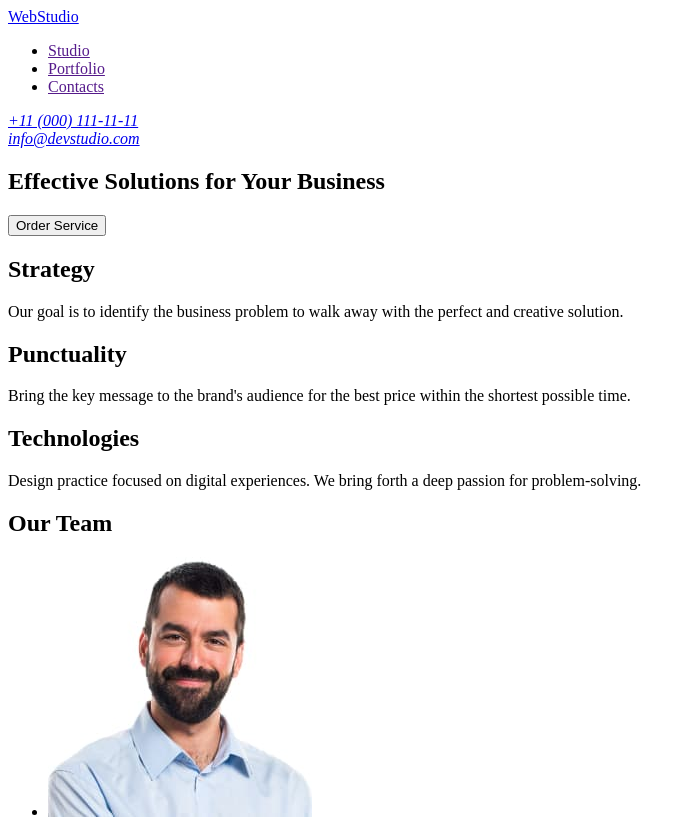
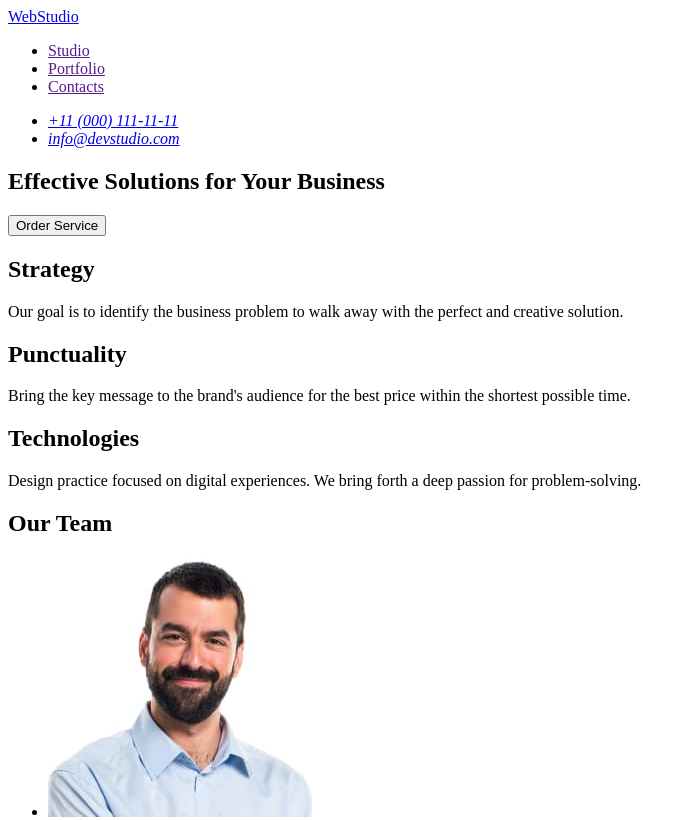
Before and after one commit to Pavlo-C/goit-markup-hw-01, a plain HTML site: page index.html in a window 1280 px wide. Shown: the top 820 px of the page, without its empty margins (0-692 px from the left). Drawn offline with Linux system fonts and the light colour scheme.

Commit message:
Add files via upload

```diff
--- a/index.html
+++ b/index.html
@@ -2,13 +2,13 @@
 <html lang="en">
   <head>
     <meta charset="utf-8" />
-    <meta name="description" content="Webstudio description meta tag content"/>
+    <meta name="description" content="Webstudio description meta tag content" />
     <title>Effective Solutions for Your Business</title>
   </head>
   <body>
     <header>
+      <nav>
         <a href="./index.html">WebStudio</a>
-          <nav>
         <ul>
           <li><a href="">Studio</a></li>
           <li><a href="">Portfolio</a></li>
@@ -16,8 +16,12 @@
         </ul>
       </nav>
       <address>
-            <a href="tel:+11(000)111-11-11">+11 (000) 111-11-11</a><br />
+        <ul>
+          <li><a href="tel:+11(000)111-11-11">+11 (000) 111-11-11</a><br /></li>
+          <li>
             <a href="mailto:info@devstudio.com">info@devstudio.com</a><br />
+          </li>
+        </ul>
       </address>
     </header>
     <main>
@@ -28,15 +32,18 @@
       <section>
         <h2>Strategy</h2>
         <p>
-                Our goal is to identify the business problem to walk away with the perfect and creative solution.
+          Our goal is to identify the business problem to walk away with the
+          perfect and creative solution.
         </p>
         <h2>Punctuality</h2>
         <p>
-                Bring the key message to the brand's audience for the best price within the shortest possible time.
+          Bring the key message to the brand's audience for the best price
+          within the shortest possible time.
         </p>
         <h2>Technologies</h2>
         <p>
-                Design practice focused on digital experiences. We bring forth a deep passion for problem-solving.
+          Design practice focused on digital experiences. We bring forth a deep
+          passion for problem-solving.
         </p>
       </section>
       <section>
@@ -78,7 +85,6 @@
               <h3>Camila Garcia</h3>
               <p>Marketing</p>
             </a>
-
           </li>
           <li>
             <a>
@@ -91,14 +97,16 @@
               <h3>Daniel Wilson</h3>
               <p>UI Designer</p>
             </a>
-
           </li>
         </ul>
       </section>
     </main>
     <footer>
       <a href="./index.html">WebStudio</a>
-      <p>Increase the flow of customers and sales for your business with digital marketing & growth solutions.</p>
+      <p>
+        Increase the flow of customers and sales for your business with digital
+        marketing & growth solutions.
+      </p>
     </footer>
   </body>
 </html>
```
Lines whose indentation alone changed are shown as unchanged.
